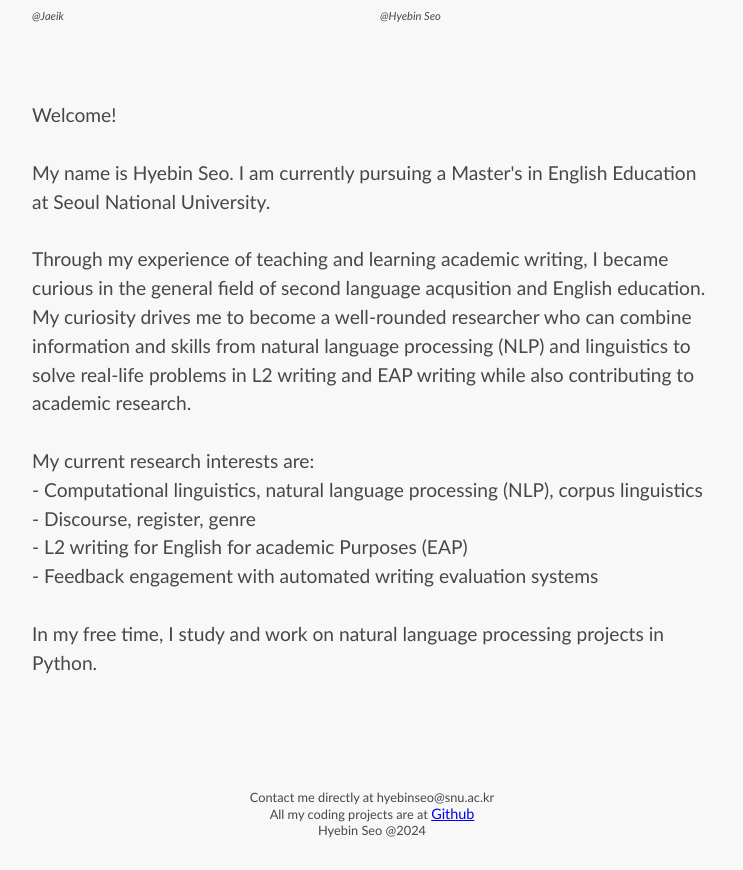
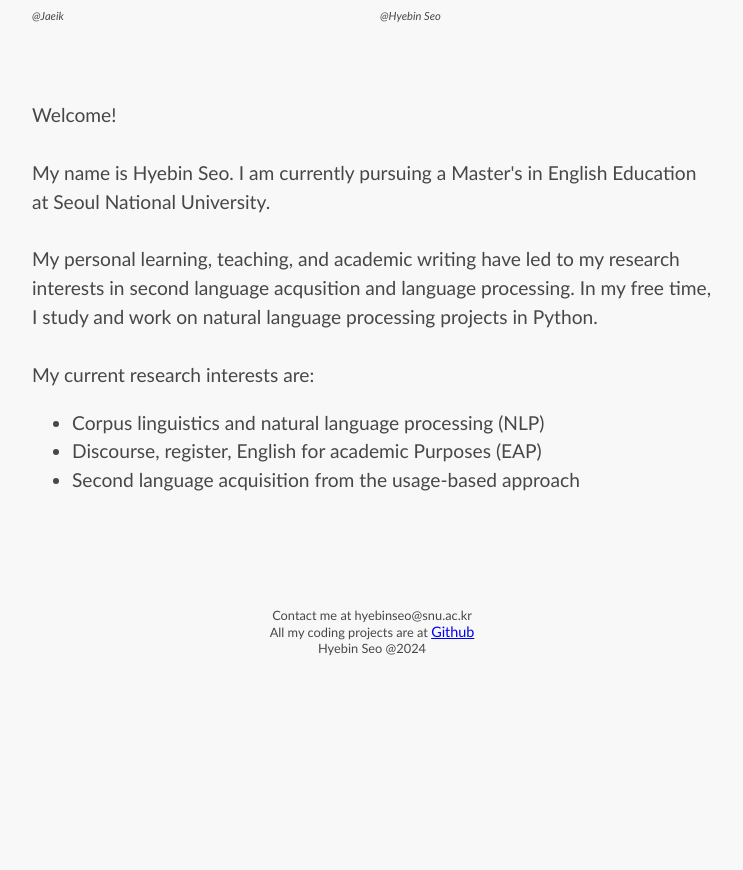
Before and after one commit to hyebinseo/hyebinseo.github.io, a plain HTML site: page index.html in a window 1280 px wide. Shown: the part 499-1369 px from the top of the page, without its empty margins (268-1011 px from the left). After the commit the page ends 1209 px from the top, so only its background shows below. Drawn offline with Linux system fonts and the light colour scheme.

Commit message:
Updated contact and links to match MA education.

```diff
--- a/index.html
+++ b/index.html
@@ -41,23 +41,25 @@
         Welcome!
         <br />
         <br />
-        My name is Hyebin Seo. I am currently pursuing a Master's in English Education at Seoul National University. <br />
+        My name is Hyebin Seo. I am currently pursuing a Master's in English Education at Seoul National University.
         <br />
-        Through my experience of teaching and learning academic writing, I became curious in the general field of second language acqusition and English education. My curiosity drives me to become a well-rounded researcher who can combine information and skills from natural language processing (NLP) and linguistics to solve real-life problems in L2 writing and EAP writing while also contributing to academic research.<br />
+        <br />
+
+        My personal learning, teaching, and academic writing have led to my research interests in second language acqusition and language processing. In my free time, I study and work on natural language processing projects in Python.
+        <br />
         <br/>
         My current research interests are:<br/>
-        - Computational linguistics, natural language processing (NLP), corpus linguistics <br/>
-        - Discourse, register, genre<br />
-        - L2 writing for English for academic Purposes (EAP) <br/>
-        - Feedback engagement with automated writing evaluation systems <br/>
-        <br />
-        In my free time, I study and work on natural language processing projects in Python.
+        <ul>
+          <li>Corpus linguistics and natural language processing (NLP)</li>
+          <li>Discourse, register, English for academic Purposes (EAP)</li>
+          <li>Second language acquisition from the usage-based approach</li>
+        </ul>
       </p>
     </main>
 
     <footer>
       <p>
-        Contact me directly at hyebinseo@snu.ac.kr<br />
+        Contact me at hyebinseo@snu.ac.kr<br />
         All my coding projects are at
         <a id="githublink" href="https://https://github.com/hyebinseo">Github</a
         ><br />
```
Also changed, not shown: cv.html (+1 -3 lines), mylinks.html (+2 -9 lines), 1 other file.
